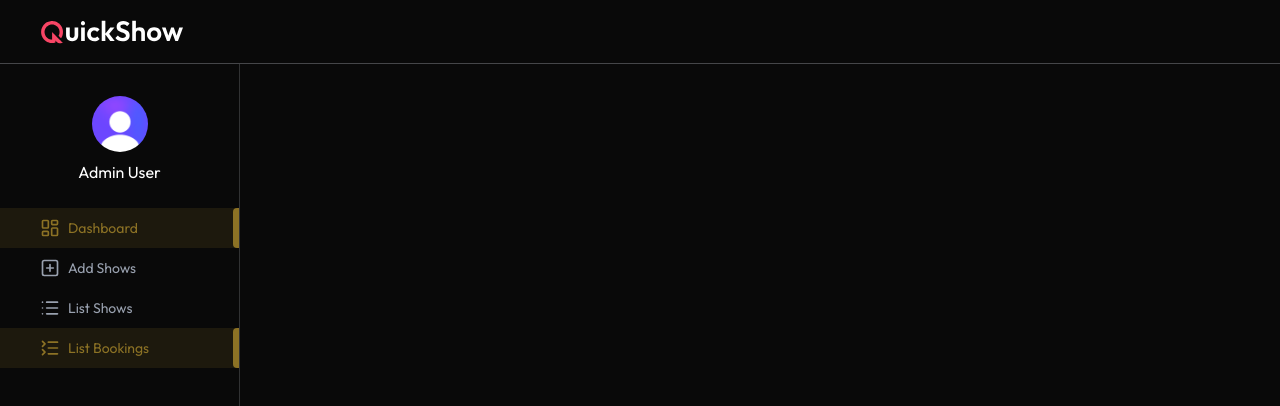
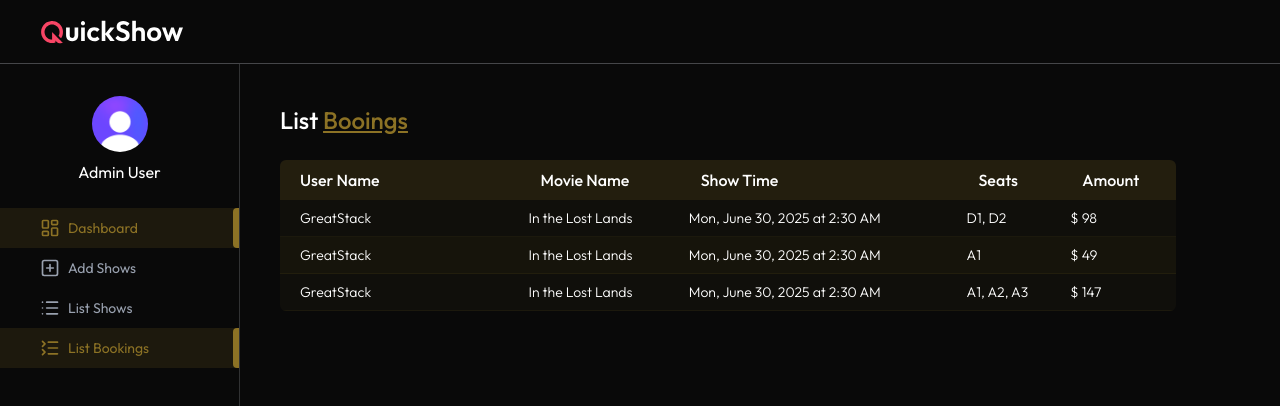
Before and after one commit to zinmyoswe/MERN-Movie-Ticket-Booking, a React (Vite) app in the folder client/: page /admin/list-bookings in a window 1280 px wide. Shown: the top 406 px of the page. Built offline with nearby package versions, Linux system fonts and the light colour scheme.

Commit message:
Implement Admin Dashboard, ListBookings and ListShows

```diff
--- a/client/src/App.jsx
+++ b/client/src/App.jsx
@@ -34,7 +34,7 @@
           <Route index element={<Dashboard />} />
           <Route path='add-shows' element={<AddShows/>} />
           <Route path='list-shows' element={<ListShows/>} />
-          <Route path='add-bookings' element={<ListBookings/>} />
+          <Route path='list-bookings' element={<ListBookings/>} />
         </Route>
       </Routes>
       {!isAdminRoute && <Footer />}
--- /dev/null
+++ b/client/src/components/admin/Title.jsx
@@ -0,0 +1,13 @@
+import React from 'react'
+
+const Title = ({ text1, text2}) => {
+  return (
+    <h1 className='font-medium text-2xl'>
+        {text1} <span className='underline text-primary'>
+        {text2}
+        </span>
+    </h1>
+  )
+}
+
+export default Title
--- a/client/src/lib/dateFormat.js
+++ b/client/src/lib/dateFormat.js
@@ -1,6 +1,7 @@
 export const dateFormat = (date) => {
   return new Date(date).toLocaleString('en-US', {
     weekday: 'short',
+    year: 'numeric',
     month: 'long',
     day: 'numeric',
     hour: 'numeric',
--- a/client/src/pages/admin/Dashboard.jsx
+++ b/client/src/pages/admin/Dashboard.jsx
@@ -1,9 +1,88 @@
-import React from 'react'
+import { ChartLineIcon, CircleDollarSignIcon, PlayCircleIcon, StarIcon, UsersIcon } from 'lucide-react';
+import React, { useEffect, useState } from 'react'
+import { dummyDashboardData } from '../../assets/assets'
+import Loading from '../../components/Loading';
+import Title from '../../components/admin/Title.jsx';
+import BlurCircle from '../../components/BlurCircle';
+import { dateFormat } from '../../lib/dateFormat';
 
 const Dashboard = () => {
-  return (
-    <div>Dashboard</div>
-  )
+
+  const currency = import.meta.env.VITE_CURRENCY
+
+  const [dashboardData, setDashboardData] = useState({
+    totalBookings: 0,
+    totlaRevenue: 0,
+    activeShows: [],
+    totalUser: 0
+  });
+
+  const [loading, setLoading] = useState(true);
+
+  const dashboardCards = [
+    {title: "Total Bookings", value: dashboardData.totalBookings || "0", icon:ChartLineIcon},
+    {title: "Total Revenue", value: `${currency}${dashboardData.totalRevenue || 0}`, icon:CircleDollarSignIcon},
+    {title: "Active Shows", value: dashboardData.activeShows.length || "0", icon:PlayCircleIcon},
+    {title: "Total Users", value: dashboardData.totalUser || "0", icon:UsersIcon}
+  ]
+
+  const fetchDashboardData = async () => {
+    setDashboardData(dummyDashboardData)
+    setLoading(false)
+  }
+
+  useEffect(() => {
+    fetchDashboardData();
+  }, []);
+
+  return !loading ? (
+    <>
+      <Title text1="Admin" text2="Dashboard" />
+
+      <div className='relative flex flex-wrap gap-4 mt-6'>
+        <BlurCircle top='-100px' left='0' />
+        <div className='flex flex-wrap gap-4 w-full'>
+          {dashboardCards.map((card, index) => (
+            <div
+              key={index}
+              className='flex items-center justify-between px-4 py-3
+              bg-primary/10 border border-primary/20 rounded-md max-w-50 w-full'
+            >
+              <div>
+              <h1 className='text-sm'>{card.title}</h1>
+              <p className='text-xl font-medium mt-1'>{card.value}</p>
+              </div>
+              <card.icon className='w-6 -6' />
+            </div>
+          ))}
+        </div>
+      </div>
+
+      <p className='mt-10 text-lg font-medium'>Active Shows</p>
+      <div className='relative flex flex-wrap gap-6 mt-4 max-w-5xl'>
+        <BlurCircle top='100px' left='-10%' />
+        {dashboardData.activeShows.map((show) => (
+          <div
+            key={show._id}
+            className='w-55 rounded-lg overflow-hidden h-full pb-3 bg-primary/10 border
+            border-primary/20 hover:-translate-y-1 transition duration-300'
+          >
+            <img src={show.movie.poster_path} alt="" className='h-60 w-full object-cover' />
+            <p className='font-medium p-2 truncate'>{show.movie.title}</p>
+            <div className='flex items-center justify-between px-2'>
+              <p className='text-lg font-medium'>{currency} {show.showPrice}</p>
+              <p className='flex items-center gap-1 text-sm
+              text-gray-400 mt-1 pr-1'>
+                <StarIcon className='w-4 h-4 text-primary fill-primary' />
+                {show.movie.vote_average.toFixed(1)}
+              </p>
+            </div>
+            <p className='px-2 pt-2 text-sm text-gray-500'>{dateFormat(show.showDateTime)}</p>
+          </div>
+        ))}
+      </div>
+    </>
+  ) : <Loading />
 }
 
 export default Dashboard
--- a/client/src/pages/admin/ListBookings.jsx
+++ b/client/src/pages/admin/ListBookings.jsx
@@ -1,9 +1,53 @@
-import React from 'react'
+import React, { useEffect, useState } from 'react'
+import { dummyBookingData } from '../../assets/assets';
+import Loading from '../../components/Loading';
+import Title from '../../components/admin/Title';
+import { dateFormat } from '../../lib/dateFormat';
 
 const ListBookings = () => {
-  return (
-    <div>ListBookings</div>
-  )
+  const currency = import.meta.env.VITE_CURRENCY
+
+  const [bookings, setBookings] = useState([]);
+  const [isLoading, setIsLoading] = useState(true);
+
+  const getAllBookings = async () => {
+    setBookings(dummyBookingData)
+    setIsLoading(false);
+  };
+
+  useEffect(() => {
+    getAllBookings();
+  }, []);
+  return !isLoading ? (
+    <>
+      <Title text1="List" text2="Booings" />
+      <div className='max-w-4xl mt-6 overflow-x-auto'>
+        <table className='w-full border-collapse rounded-md overflow-hidden text-nowrap'>
+          <thead>
+             <tr className='bg-primary/20 text-left text-white'>
+             <th className='p-2 font-medium pl-5'>User Name</th>
+              <th className='p-2 font-medium pl-5'>Movie Name</th>
+              <th className='p-2 font-medium pl-5'>Show Time</th>
+              <th className='p-2 font-medium pl-5'>Seats</th>
+              <th className='p-2 font-medium pl-5'>Amount</th>
+             </tr>
+          </thead>
+          <tbody className='text-sm font-light'>
+              {bookings.map((item, index) => (
+                <tr key={index} className='border-b border-primary/10 bg-primary/5 even:bg-primary/10'>
+                  <td className='p-2 min-w-45 pl-5'>{item.user.name}</td>
+                  <td className='p-2'>{item.show.movie.title}</td>
+                  <td className='p-2'>{dateFormat(item.show.showDateTime)}</td>
+
+                  <td className='p-2'>{Object.keys(item.bookedSeats).map(seat => item.bookedSeats[seat]).join(", ")}</td>
+                  <td className='p-2'>{currency} {item.amount}</td>
+                </tr>
+              ))}
+          </tbody>
+        </table>
+      </div>
+    </>
+  ) : <Loading />
 }
 
 export default ListBookings
--- a/client/src/pages/admin/ListShows.jsx
+++ b/client/src/pages/admin/ListShows.jsx
@@ -1,9 +1,65 @@
-import React from 'react'
+import React, { useEffect, useState } from 'react'
+import { dummyShowsData } from '../../assets/assets';
+import Loading from '../../components/Loading';
+import Title from '../../components/admin/Title';
+import { dateFormat } from '../../lib/dateFormat';
 
 const ListShows = () => {
-  return (
-    <div>ListShows</div>
-  )
+
+  const currency = import.meta.env.VITE_CURRENCY
+
+  const [shows, setShows] = useState([]);
+  const [loading, setLoading] = useState(true);
+
+  const getAllShows = async () =>{
+    try{
+      setShows([{
+        movie: dummyShowsData[0],
+        showDateTime: "2025-06-30T02:30:00.000Z",
+        showPrice: 59,
+        occupiedSeats: {
+          A1: "user_1",
+          B1: "user_2",
+          C1: "user_3"
+        }
+      }]);
+      setLoading(false);
+    }
+    catch(error){
+      console.error(error);
+    }
+  }
+
+  useEffect(() => {
+    getAllShows();
+  }, []);
+  return !loading ? (
+    <>
+      <Title text1="List" text2="Shows" />
+      <div className='max-w-4xl mt-6 overflow-x-auto'>
+        <table className='w-full border-collapse rounded-md overflow-hidden text-nowrap'>
+          <thead>
+             <tr className='bg-primary/20 text-left text-white'>
+              <th className='p-2 font-medium pl-5'>Movie Name</th>
+              <th className='p-2 font-medium pl-5'>Show Time</th>
+              <th className='p-2 font-medium pl-5'>Total Bookings</th>
+              <th className='p-2 font-medium pl-5'>Earnings</th>
+             </tr>
+          </thead>
+          <tbody className='text-sm font-light'>
+              {shows.map((show, index) => (
+                <tr key={index} className='border-b border-primary/10 bg-primary/5 even:bg-primary/10'>
+                  <td className='p-2 min-w-45 pl-5'>{show.movie.title}</td>
+                  <td className='p-2'>{dateFormat(show.showDateTime)}</td>
+                  <td className='p-2'>{Object.keys(show.occupiedSeats).length}</td>
+                  <td className='p-2'>{currency} {Object.keys(show.occupiedSeats).length * show.showPrice}</td>
+                </tr>
+              ))}
+          </tbody>
+        </table>
+      </div>
+    </>
+  ): <Loading />
 }
 
 export default ListShows
```
